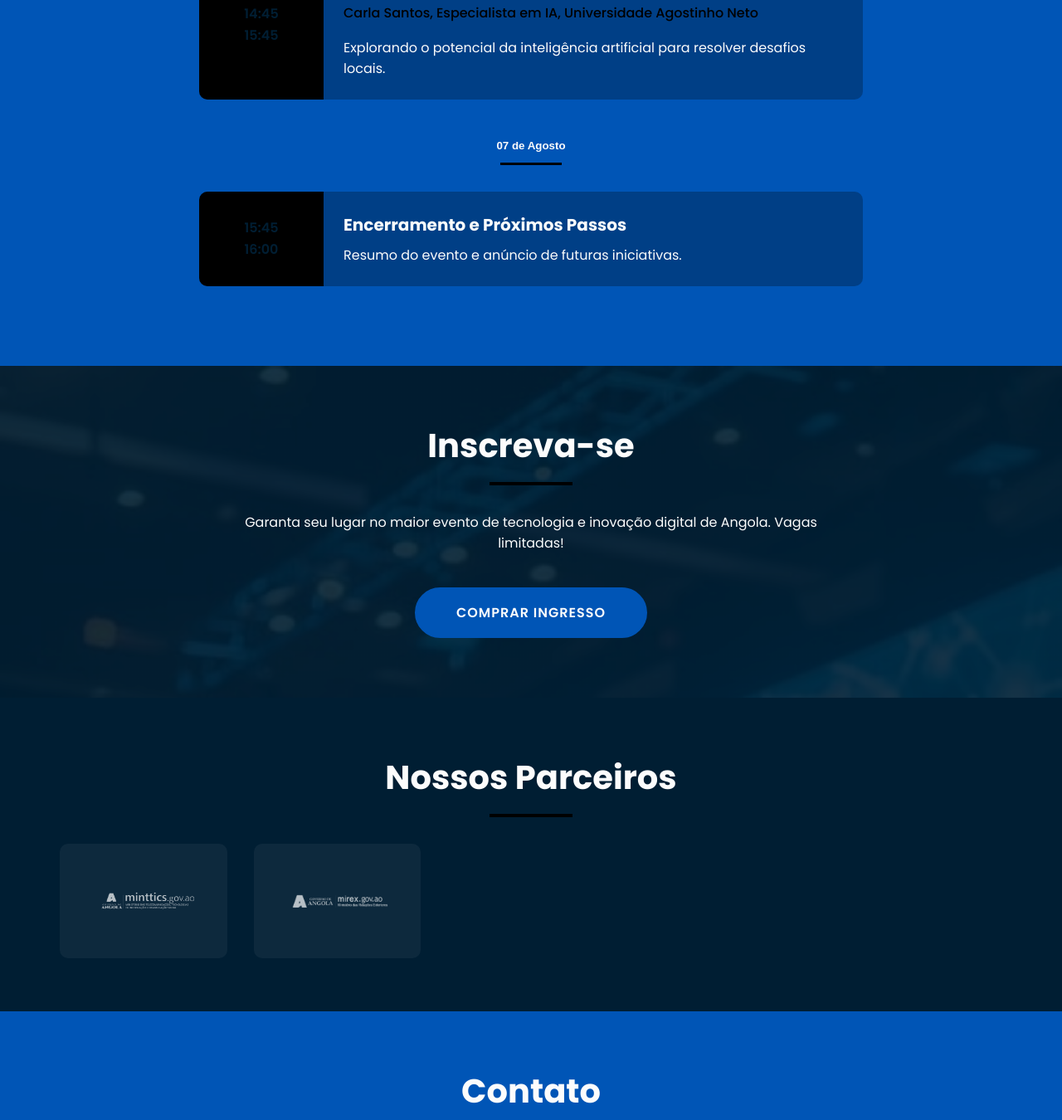
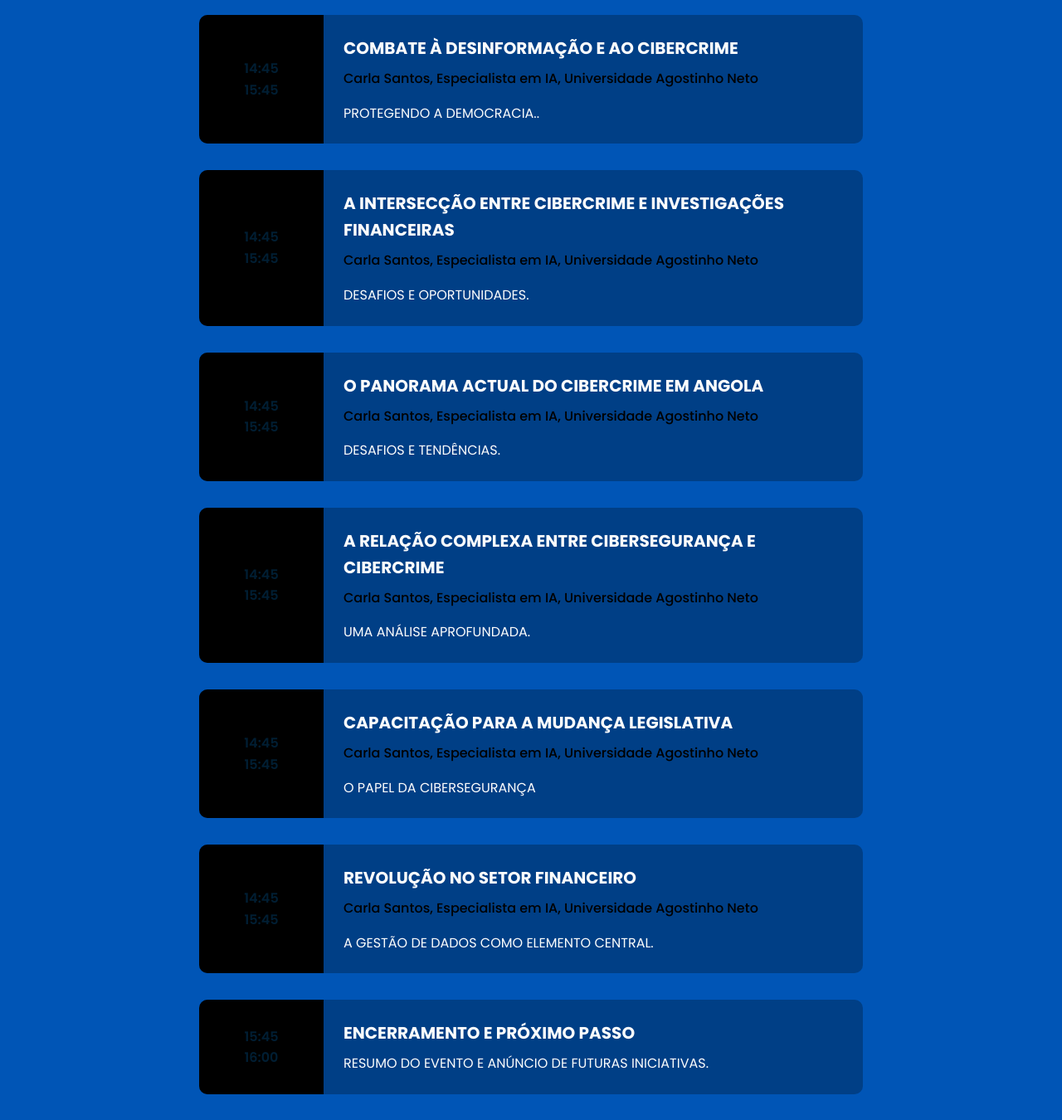
Before and after one commit to CarlsoOli/Confer-ncia-, a website built with Vite: page index.html in a window 1280 px wide. Shown: the part 3989-5339 px from the top of the page at 83% size. Built offline with nearby package versions, Linux system fonts and the light colour scheme.

Commit message:
Update index.html

```diff
--- a/index.html
+++ b/index.html
@@ -163,7 +163,7 @@
     <div class="container">
       <h2 class="section-title">Agenda</h2>
       <div class="schedule-tabs">
-        <button class="tab-button active" data-tab="april29">06 / 07 de Agosto</button>
+        <button class="tab-button active" data-tab="april29">06 de Agosto</button>
       </div>
       <div class="schedule-content" id="april29">
         <!-- Schedule Item 1 -->
@@ -211,7 +211,7 @@
             <div>13:30</div>
           </div>
           <div class="schedule-details">
-            <h3 class="schedule-title">Almoço & Networking</h3>
+            <h3 class="schedule-title">VIGILÂNCIA DIGITAL</h3>
             <p>Oportunidade de conectar-se com outros participantes e palestrantes.</p>
           </div>
         </div>
@@ -223,38 +223,102 @@
             <div>14:30</div>
           </div>
           <div class="schedule-details">
-            <h3 class="schedule-title">Palestra: Ecossistema de Startups em Angola</h3>
+            <h3 class="schedule-title">CIBERDEFESA</h3>
             <p class="schedule-speaker">Pedro Neto, Fundador, Angola Startup Hub</p>
             <p>Como desenvolver e apoiar startups de tecnologia locais.</p>
           </div>
         </div>
 
-        <!-- Schedule Item 6 -->
+
+
+     <div class="schedule-tab2">
+        <button class="tab-button active" data-tab="april29"> 07 de Agosto</button>
+      </div>
+
+          <!-- Schedule Item 6 -->
         <div class="schedule-item">
           <div class="schedule-time">
             <div>14:45</div>
             <div>15:45</div>
           </div>
           <div class="schedule-details">
-            <h3 class="schedule-title">Workshop: Aplicações de IA para Desenvolvimento Local</h3>
+            <h3 class="schedule-title">COMBATE À DESINFORMAÇÃO E AO CIBERCRIME</h3>
             <p class="schedule-speaker">Carla Santos, Especialista em IA, Universidade Agostinho Neto</p>
-            <p>Explorando o potencial da inteligência artificial para resolver desafios locais.</p>
+            <p>PROTEGENDO A DEMOCRACIA..</p>
           </div>
         </div>
 
-     <div class="schedule-tab2">
-        <button class="tab-button active" data-tab="april29"> 07 de Agosto</button>
-      </div>
+        <!-- Schedule Item 7 -->
+        <div class="schedule-item">
+          <div class="schedule-time">
+            <div>14:45</div>
+            <div>15:45</div>
+          </div>
+          <div class="schedule-details">
+            <h3 class="schedule-title">A INTERSECÇÃO ENTRE CIBERCRIME E INVESTIGAÇÕES FINANCEIRAS</h3>
+            <p class="schedule-speaker">Carla Santos, Especialista em IA, Universidade Agostinho Neto</p>
+            <p>DESAFIOS E OPORTUNIDADES.</p>
+          </div>
+        </div>
+        <!-- Schedule Item 8 -->
+        <div class="schedule-item">
+          <div class="schedule-time">
+            <div>14:45</div>
+            <div>15:45</div>
+          </div>
+          <div class="schedule-details">
+            <h3 class="schedule-title">O PANORAMA ACTUAL DO CIBERCRIME EM ANGOLA</h3>
+            <p class="schedule-speaker">Carla Santos, Especialista em IA, Universidade Agostinho Neto</p>
+            <p>DESAFIOS E TENDÊNCIAS.</p>
+          </div>
+        </div>
+        <!-- Schedule Item 9 -->
+        <div class="schedule-item">
+          <div class="schedule-time">
+            <div>14:45</div>
+            <div>15:45</div>
+          </div>
+          <div class="schedule-details">
+            <h3 class="schedule-title">A RELAÇÃO COMPLEXA ENTRE CIBERSEGURANÇA E CIBERCRIME</h3>
+            <p class="schedule-speaker">Carla Santos, Especialista em IA, Universidade Agostinho Neto</p>
+            <p>UMA ANÁLISE APROFUNDADA.</p>
+          </div>
+        </div>
 
-        <!-- Schedule Item 7 -->
+         <!-- Schedule Item 9 -->
+        <div class="schedule-item">
+          <div class="schedule-time">
+            <div>14:45</div>
+            <div>15:45</div>
+          </div>
+          <div class="schedule-details">
+            <h3 class="schedule-title">CAPACITAÇÃO PARA A MUDANÇA LEGISLATIVA</h3>
+            <p class="schedule-speaker">Carla Santos, Especialista em IA, Universidade Agostinho Neto</p>
+            <p>O PAPEL DA CIBERSEGURANÇA</p>
+          </div>
+        </div>
+
+        <!-- Schedule Item 9 -->
+        <div class="schedule-item">
+          <div class="schedule-time">
+            <div>14:45</div>
+            <div>15:45</div>
+          </div>
+          <div class="schedule-details">
+            <h3 class="schedule-title">REVOLUÇÃO NO SETOR FINANCEIRO</h3>
+            <p class="schedule-speaker">Carla Santos, Especialista em IA, Universidade Agostinho Neto</p>
+            <p>A GESTÃO DE DADOS COMO ELEMENTO CENTRAL.</p>
+          </div>
+        </div>
+        <!-- Schedule Item 10 -->
         <div class="schedule-item">
           <div class="schedule-time">
             <div>15:45</div>
             <div>16:00</div>
           </div>
           <div class="schedule-details">
-            <h3 class="schedule-title">Encerramento e Próximos Passos</h3>
-            <p>Resumo do evento e anúncio de futuras iniciativas.</p>
+            <h3 class="schedule-title">ENCERRAMENTO E PRÓXIMO PASSO</h3>
+            <p>RESUMO DO EVENTO E ANÚNCIO DE FUTURAS INICIATIVAS.</p>
           </div>
         </div>
       </div>
```
